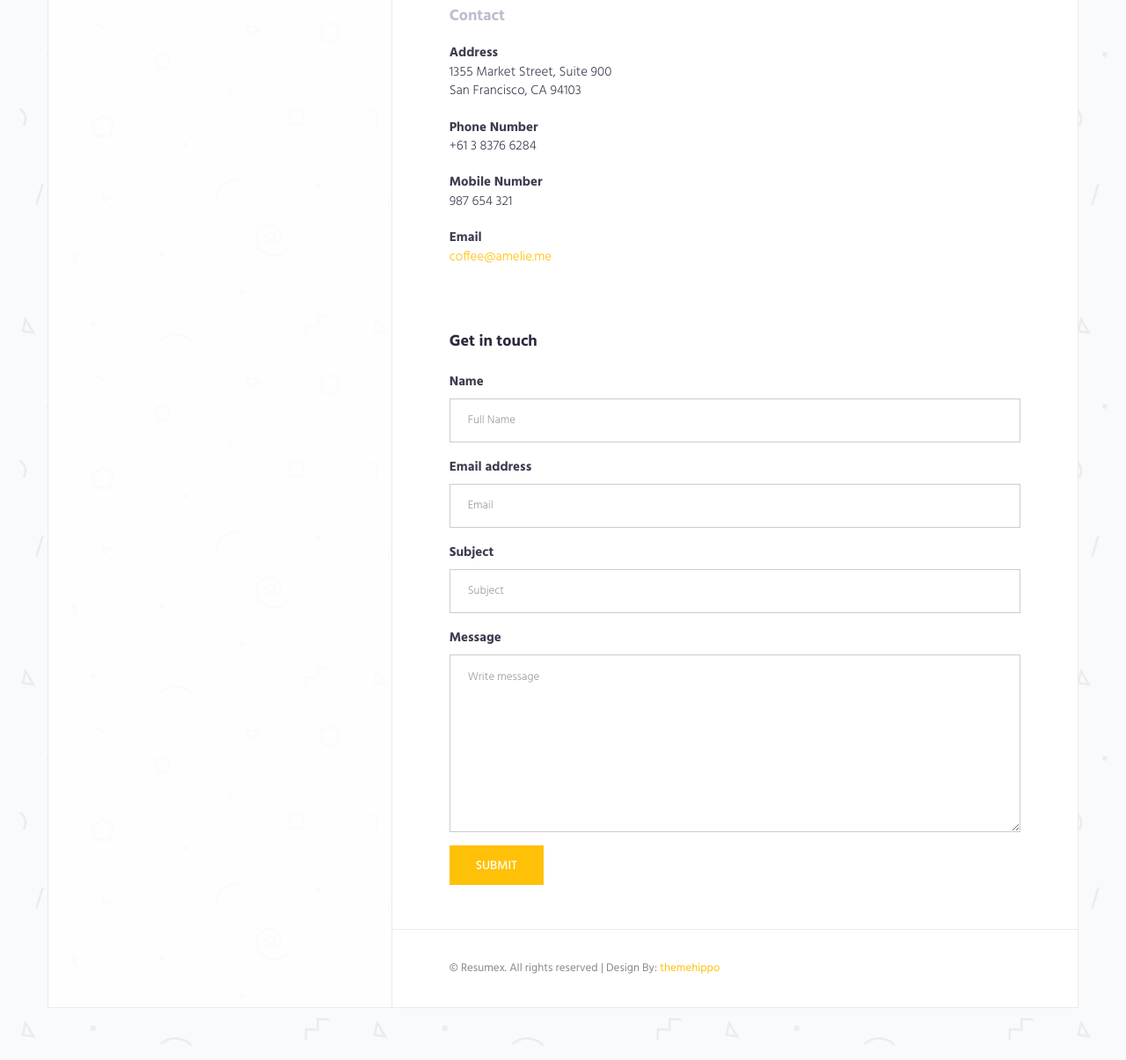
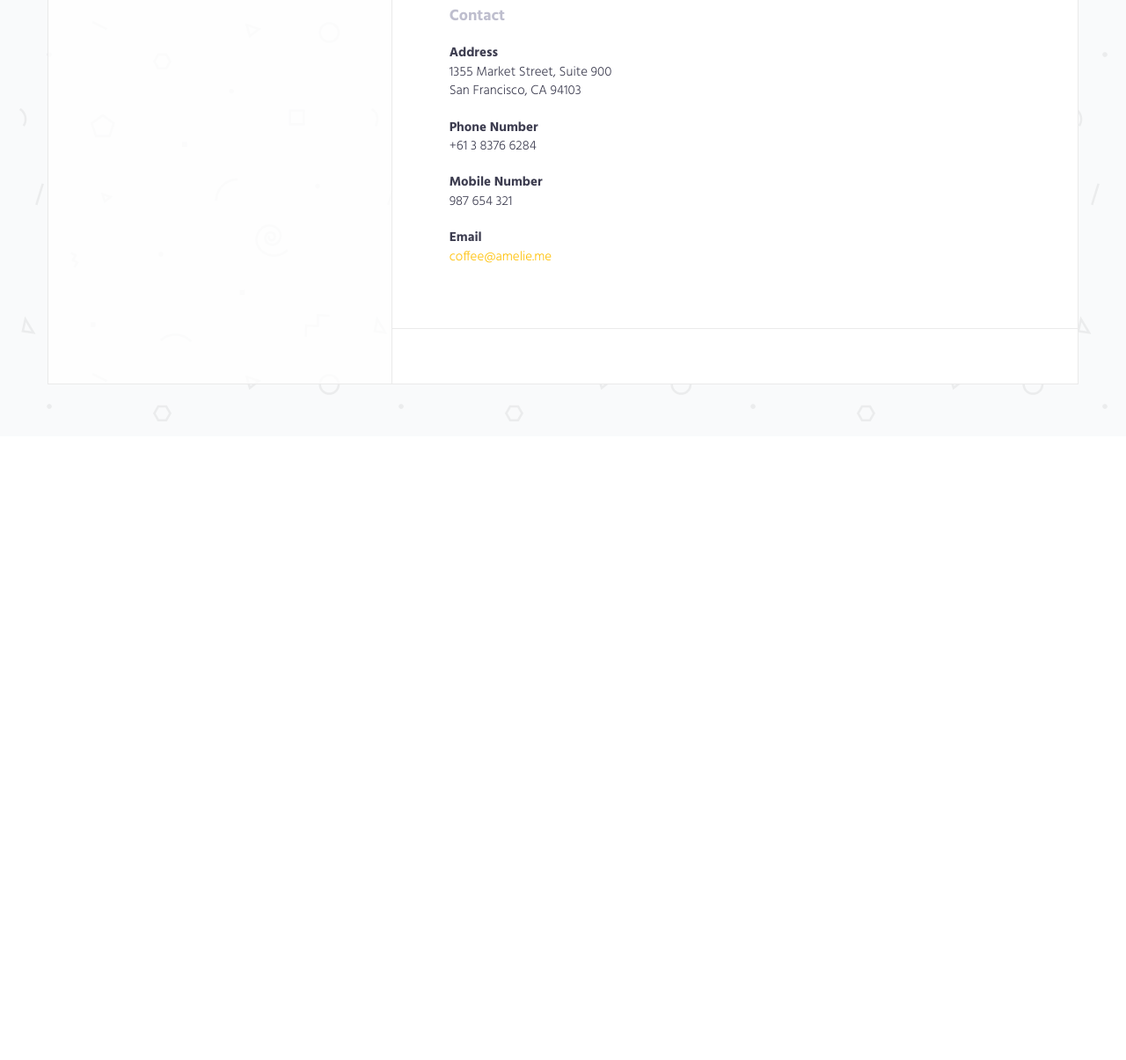
Before and after one commit to anteneh78/Ant, a plain HTML site: page index.html in a window 1280 px wide. Shown: the part 3196-4401 px from the top of the page at 88% size. After the commit the page ends 3692 px from the top, so only its background shows below. Drawn offline with Linux system fonts and the light colour scheme.

Commit message:
Update index.html

```diff
--- a/index.html
+++ b/index.html
@@ -460,42 +460,6 @@
                 </address>
             </div>
         </div>
-        <!--.row-->
-        <div class="row">
-            <div class="col-md-12">
-                <div class="feedback-form">
-                    <h2>Get in touch</h2>
-
-                    <form id="contactForm" action="sendemail.php" method="POST">
-                        <div class="form-group">
-                            <label for="InputName">Name</label>
-                            <input type="text" name="name" required="" class="form-control" id="InputName"
-                                   placeholder="Full Name">
-                        </div>
-                        <div class="form-group">
-                            <label for="InputEmail">Email address</label>
-                            <input type="email" name="email" required="" class="form-control" id="InputEmail"
-                                   placeholder="Email">
-                        </div>
-                        <div class="form-group">
-                            <label for="InputSubject">Subject</label>
-                            <input type="text" name="subject" class="form-control" id="InputSubject"
-                                   placeholder="Subject">
-                        </div>
-                        <div class="form-group">
-                            <label for="message-text" class="control-label">Message</label>
-                            <textarea class="form-control" rows="4" required="" name="message" id="message-text"
-                                      placeholder="Write message"></textarea>
-                        </div>
-
-                        <button type="submit" class="btn btn-primary">Submit</button>
-                    </form>
-                </div>
-                <!-- .feedback-form -->
-
-
-            </div>
-        </div>
     </div>
     <!--.container-fluid-->
 </section>
@@ -506,8 +470,6 @@
         <div class="container-fluid">
             <div class="row">
                 <div class="col-md-12">
-                    <div class="copytext">&copy; Resumex. All rights reserved | Design By: <a
-                            href="https://themehippo.com">themehippo</a></div>
                 </div>
             </div>
             <!--.row-->
```
